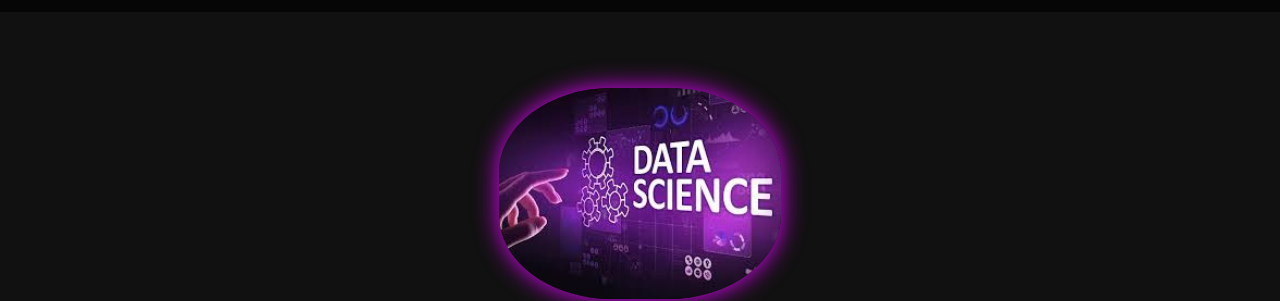
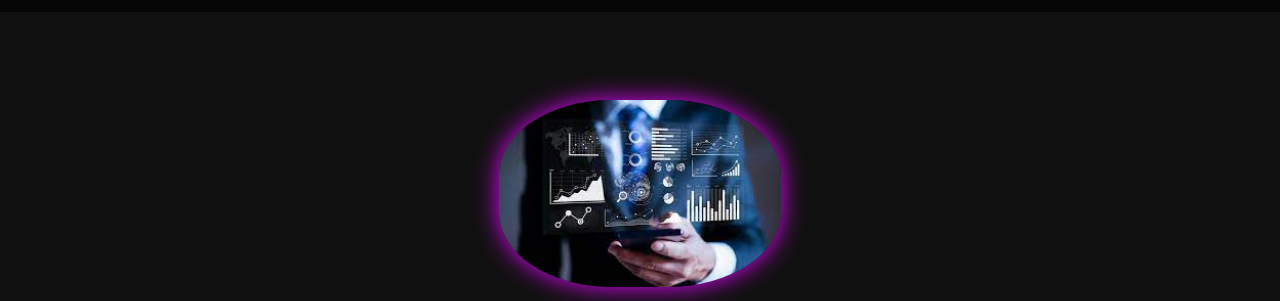
Before and after one commit to Nandhini-Maran/Nandhini-Maran.github.io, a plain HTML site: page index.html in a window 1280 px wide. Shown: the part 72-373 px from the top of the page. Drawn offline with nearby package versions, Linux system fonts and the light colour scheme.

Commit message:
index.html

```diff
--- a/index.html
+++ b/index.html
@@ -25,7 +25,7 @@
     </header>
     <section class="home" id="home">
         <div class="home-img">
-            <img src="image.jpeg" alt="">
+            <img src="download.jpeg" alt="">
         </div>
 
         <div class="home-content">
```
